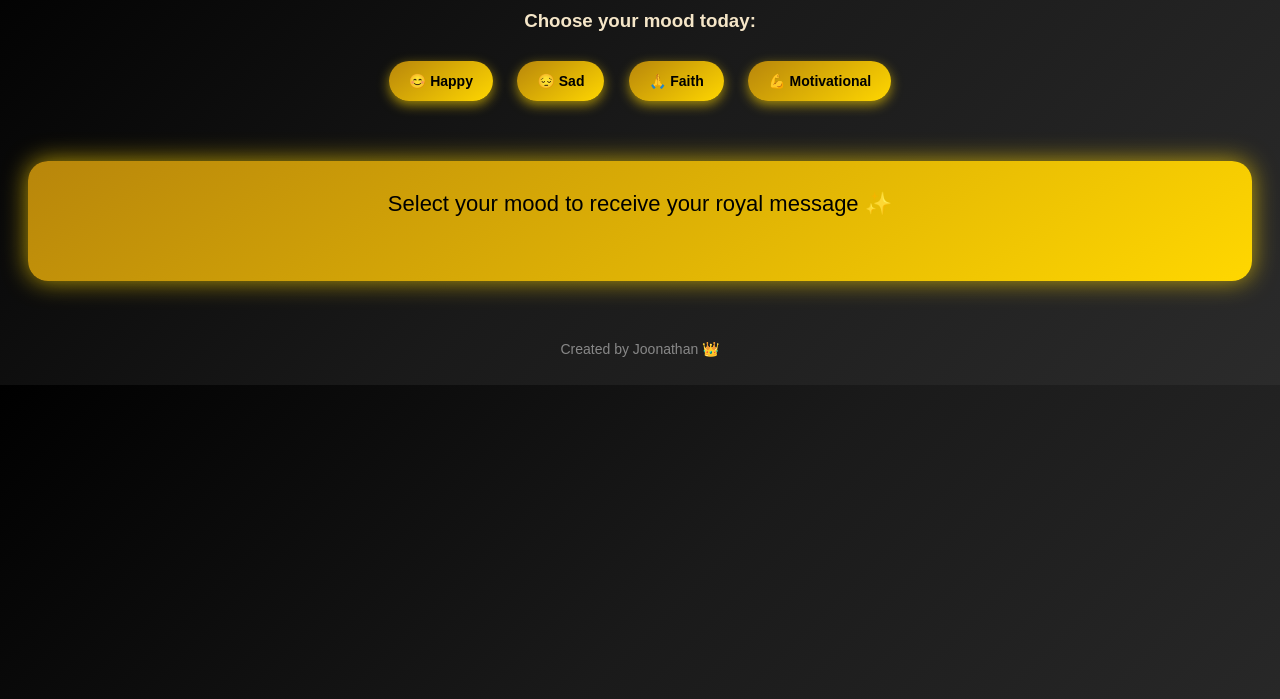
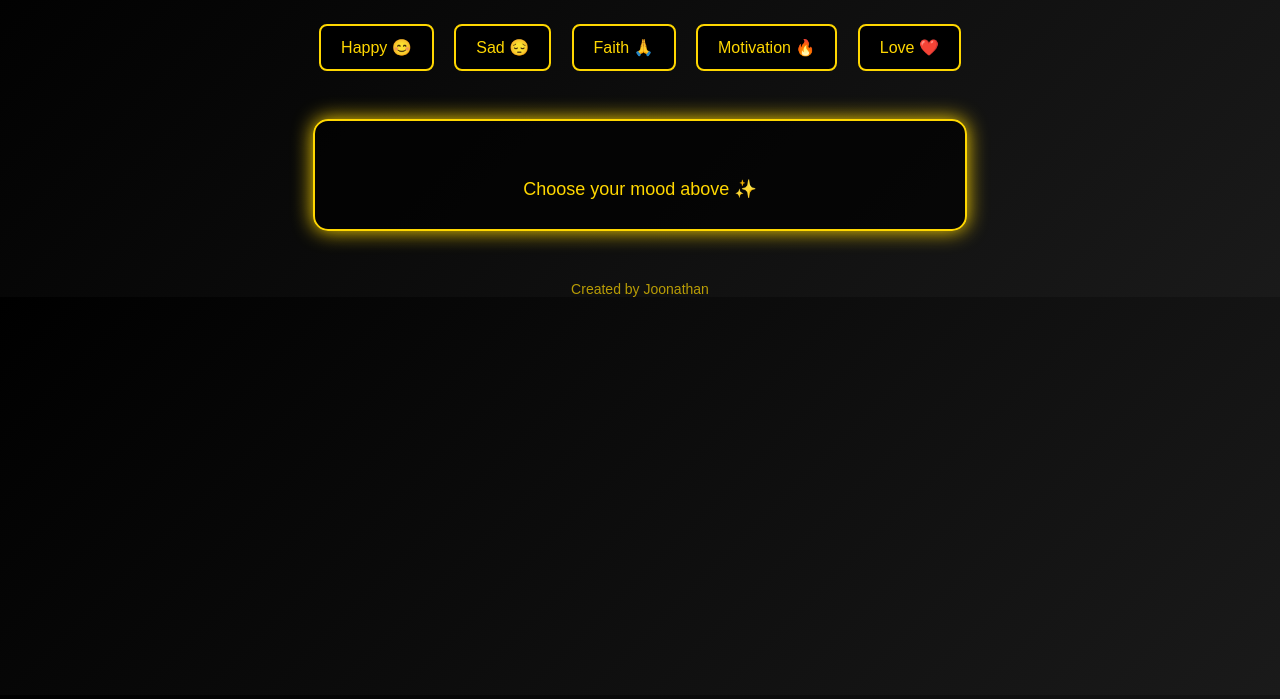
Before and after one commit to murlijoonathan9972-hub/Joquotez, a plain HTML site: page index.html in a window 1280 px wide. Shown: the part 101-800 px from the top of the page. Drawn offline with Linux system fonts and the light colour scheme.

Commit message:
Update index.html

```diff
--- a/index.html
+++ b/index.html
@@ -1,111 +1,122 @@
 <!DOCTYPE html>
 <html>
 <head>
-  <meta charset="UTF-8">
-  <meta name="viewport" content="width=device-width, initial-scale=1.0">
-  <title>Joquotez 👑</title>
-
+  <title>Joquotez</title>
   <style>
     body {
+      margin: 0;
+      padding: 0;
       font-family: Arial, sans-serif;
       text-align: center;
-      color: #f5e6c8;
-      padding: 20px;
-      background: linear-gradient(135deg, #000000, #1a1a1a, #2b2b2b);
+      background: linear-gradient(135deg, #000000, #1a1a1a);
+      color: gold;
     }
 
     h1 {
-      margin-top: 30px;
-      font-size: 28px;
-      color: #ffd700;
-      text-shadow: 0 0 10px rgba(255,215,0,0.7);
+      margin-top: 40px;
+      font-size: 40px;
+      letter-spacing: 2px;
     }
 
-    h3 {
-      margin-top: 20px;
-      color: #f5e6c8;
+    .buttons {
+      margin-top: 30px;
     }
 
     button {
+      background: black;
+      color: gold;
+      border: 2px solid gold;
       padding: 12px 20px;
-      margin: 10px;
-      border: none;
-      border-radius: 25px;
+      margin: 8px;
+      font-size: 16px;
       cursor: pointer;
-      font-size: 14px;
-      font-weight: bold;
-      background: linear-gradient(145deg, #b8860b, #ffd700);
-      color: black;
-      box-shadow: 0px 4px 12px rgba(255, 215, 0, 0.6);
+      border-radius: 8px;
       transition: 0.3s;
     }
 
     button:hover {
-      transform: scale(1.08);
-      box-shadow: 0px 6px 18px rgba(255, 215, 0, 0.9);
+      background: gold;
+      color: black;
     }
 
     #quoteBox {
-      margin-top: 50px;
-      font-size: 22px;
-      padding: 30px;
-      background: linear-gradient(145deg, #b8860b, #ffd700);
-      color: black;
-      border-radius: 20px;
-      box-shadow: 0px 0px 25px rgba(255, 215, 0, 0.7);
-      min-height: 60px;
+      margin: 40px auto;
+      width: 80%;
+      max-width: 600px;
+      padding: 25px;
+      border: 2px solid gold;
+      border-radius: 15px;
+      font-size: 18px;
+      line-height: 1.6;
+      background-color: rgba(0,0,0,0.7);
+      box-shadow: 0 0 20px gold;
+      white-space: pre-line;
     }
 
-    .footer {
-      margin-top: 60px;
+    footer {
+      margin-top: 50px;
       font-size: 14px;
-      color: #888;
+      color: gold;
+      opacity: 0.7;
     }
   </style>
 </head>
 
 <body>
 
-  <h1>👑 Your Royal Quote 👑</h1>
+  <h1>JOQUOTEZ 👑</h1>
 
-  <h3>Choose your mood today:</h3>
-
-  <div>
-    <button onclick="showMoodQuote('happy')">😊 Happy</button>
-    <button onclick="showMoodQuote('sad')">😔 Sad</button>
-    <button onclick="showMoodQuote('faith')">🙏 Faith</button>
-    <button onclick="showMoodQuote('motivation')">💪 Motivational</button>
+  <div class="buttons">
+    <button onclick="showMoodQuote('happy')">Happy 😊</button>
+    <button onclick="showMoodQuote('sad')">Sad 😔</button>
+    <button onclick="showMoodQuote('faith')">Faith 🙏</button>
+    <button onclick="showMoodQuote('motivation')">Motivation 🔥</button>
+    <button onclick="showMoodQuote('love')">Love ❤️</button>
   </div>
 
   <div id="quoteBox">
-    Select your mood to receive your royal message ✨
+    Choose your mood above ✨
   </div>
 
-  <div class="footer">
-    Created by Joonathan 👑
-  </div>
+  <footer>
+    Created by Joonathan
+  </footer>
 
   <script>
     const quotes = {
       happy: [
-        "Your joy is your power. Shine boldly.",
-        "Happiness is royalty of the heart.",
-        "Smile like a king today."
+        "Your smile changes rooms.",
+        "Joy looks powerful on you.",
+        "Today is yours to shine.",
+        "Happiness is a decision — choose it."
       ],
+
       sad: [
-        "Even kings face storms. Stand strong.",
-        "This chapter will make you stronger.",
-        "Pain builds royal character."
+        "This pain is shaping strength.",
+        "You survived 100% of your worst days.",
+        "Tears water future victories.",
+        "Storms don’t last forever."
       ],
+
       faith: [
-        "God crowns those who trust Him.",
-        "Faith is your golden armor.",
-        "With God, you reign victorious."
+        "📖 Philippians 4:13\n'I can do all things through Christ who strengthens me.'\n\nYou are empowered.",
+        "📖 Isaiah 41:10\n'Fear not, for I am with you.'\n\nYou are never alone.",
+        "📖 Jeremiah 29:11\n'For I know the plans I have for you.'\n\nYour future is blessed.",
+        "📖 Psalm 23:1\n'The Lord is my shepherd; I shall not want.'\n\nYou lack nothing."
       ],
+
       motivation: [
-        "Discipline builds dynasties.",
-        "Act like royalty. Work like a warrior.",
-        "Your crown is earned daily."
+        "Discipline creates destiny.",
+        "Win in silence.",
+        "Built different. Move different.",
+        "Execution beats excuses."
+      ],
+
+      love: [
+        "Real love feels like peace.",
+        "Chosen — not forced.",
+        "Healthy love never confuses you.",
+        "You deserve intentional love."
       ]
     };
 
```
